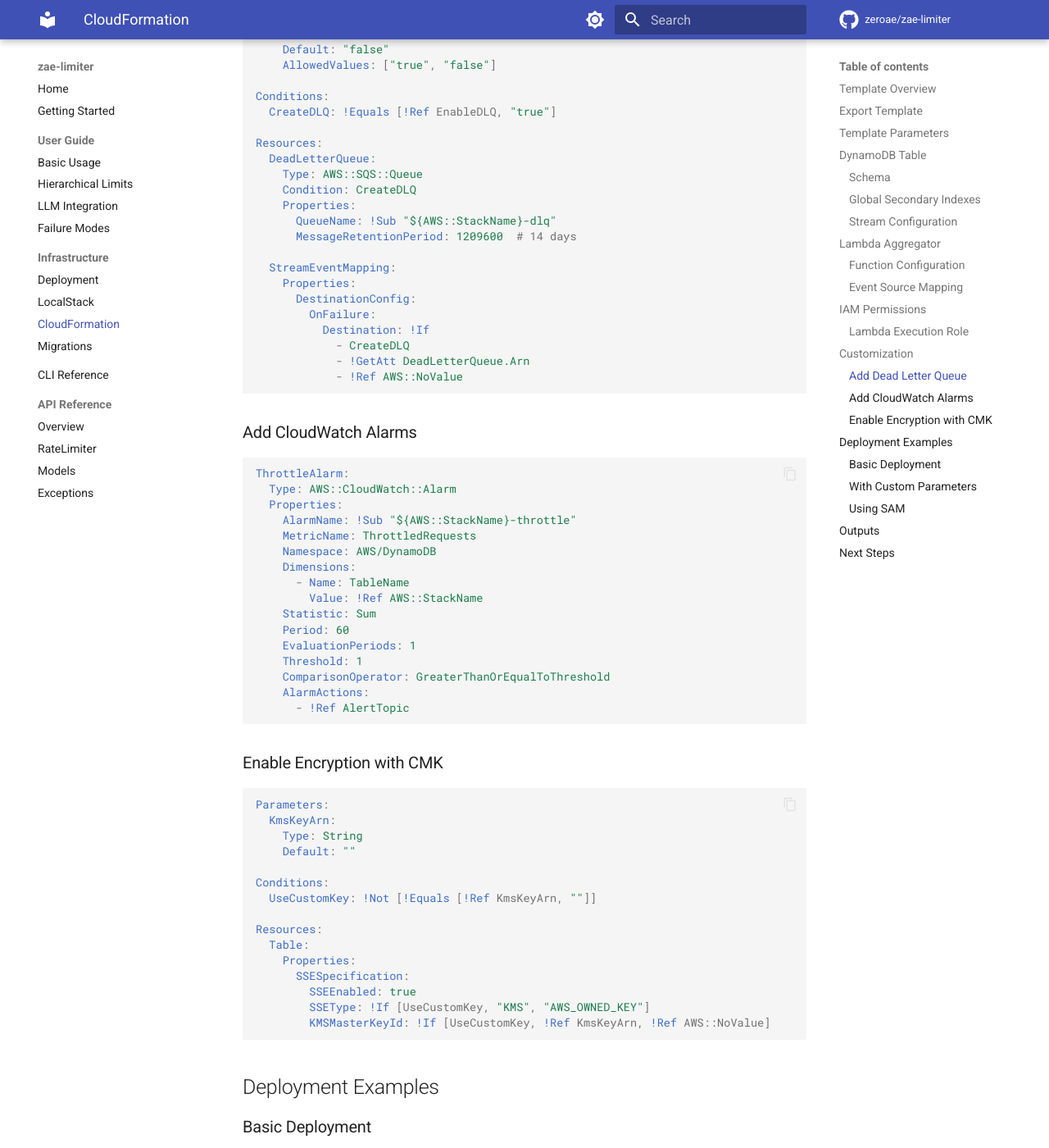
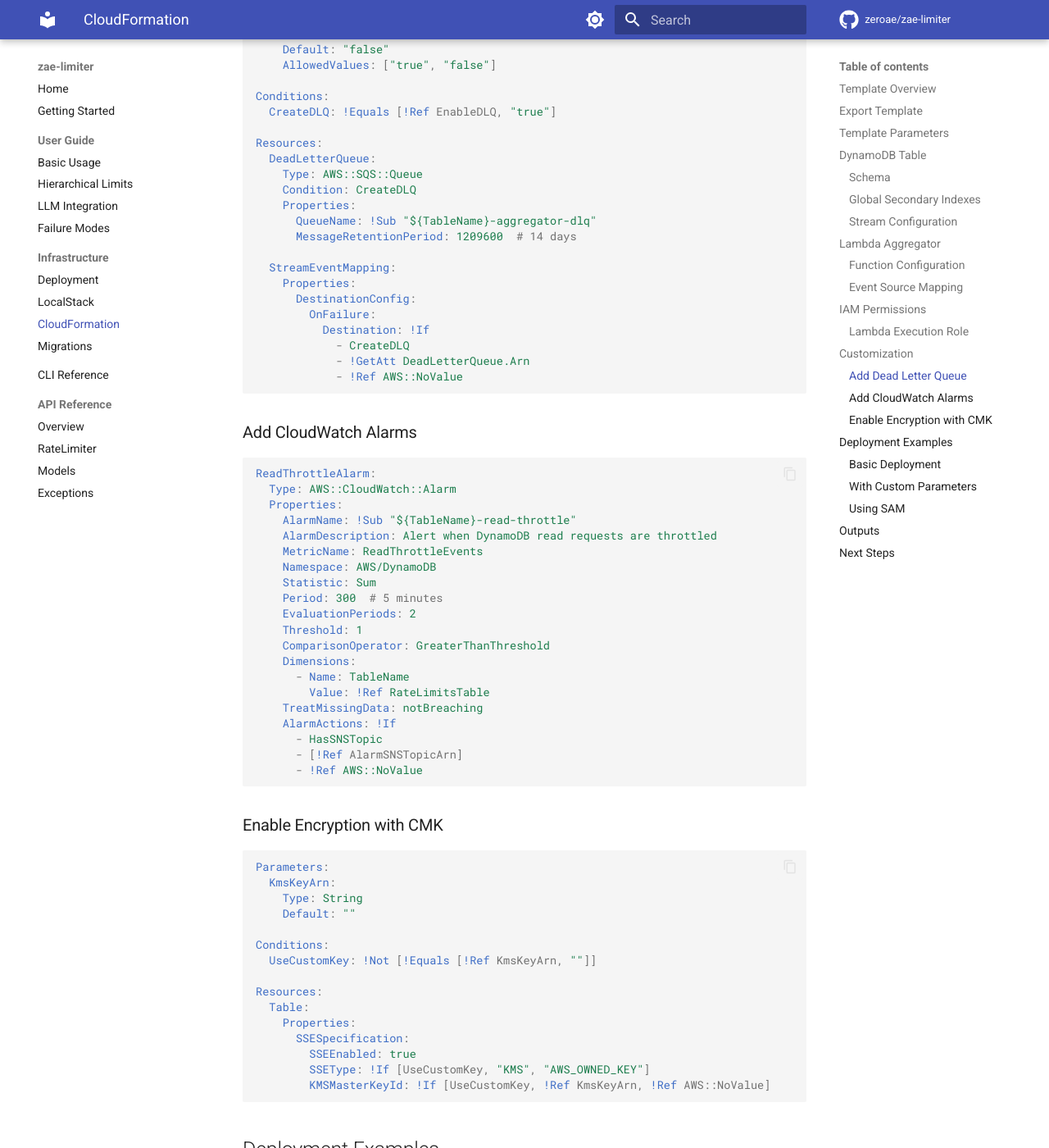
Before and after one commit to zeroae/zae-limiter, an MkDocs documentation site: the page built from docs/infra/cloudformation.md, in a window 1280 px wide and 1400 px high, scrolled down 4223 px. Shown: the whole window at 82% size. Built offline with MkDocs 1.6.1 and Material for MkDocs 9.7.7, drawn with Linux system fonts in a browser that asks for light colours; comment, search, counter and statistics services are not loaded; the version menu is left out; some of the changed text lies outside the part shown.

Commit message:
🐛 fix(docs): align cloudformation.md with actual template
- TABLE_NAME: !Ref AWS::StackName → !Ref TableName
- RETENTION_DAYS → SNAPSHOT_TTL_DAYS (matches template)
- QueueName: ${AWS::StackName}-dlq → ${TableName}-aggregator-dlq
- Update alarm example to match actual template structure

Co-Authored-By: Claude Opus 4.5 <noreply@anthropic.com>

````diff
--- a/docs/infra/cloudformation.md
+++ b/docs/infra/cloudformation.md
@@ -126,9 +126,9 @@ AggregatorFunction:
     Timeout: 60
     Environment:
       Variables:
-        TABLE_NAME: !Ref AWS::StackName
+        TABLE_NAME: !Ref TableName
         SNAPSHOT_WINDOWS: !Ref SnapshotWindows
-        RETENTION_DAYS: !Ref SnapshotRetentionDays
+        SNAPSHOT_TTL_DAYS: !Ref SnapshotRetentionDays
 ```
 
 ### Event Source Mapping
@@ -197,7 +197,7 @@ Resources:
     Type: AWS::SQS::Queue
     Condition: CreateDLQ
     Properties:
-      QueueName: !Sub "${AWS::StackName}-dlq"
+      QueueName: !Sub "${TableName}-aggregator-dlq"
       MessageRetentionPeriod: 1209600  # 14 days
 
   StreamEventMapping:
@@ -213,22 +213,26 @@ Resources:
 ### Add CloudWatch Alarms
 
 ```yaml
-ThrottleAlarm:
+ReadThrottleAlarm:
   Type: AWS::CloudWatch::Alarm
   Properties:
-    AlarmName: !Sub "${AWS::StackName}-throttle"
-    MetricName: ThrottledRequests
+    AlarmName: !Sub "${TableName}-read-throttle"
+    AlarmDescription: Alert when DynamoDB read requests are throttled
+    MetricName: ReadThrottleEvents
     Namespace: AWS/DynamoDB
+    Statistic: Sum
+    Period: 300  # 5 minutes
+    EvaluationPeriods: 2
+    Threshold: 1
+    ComparisonOperator: GreaterThanThreshold
     Dimensions:
       - Name: TableName
-        Value: !Ref AWS::StackName
-    Statistic: Sum
-    Period: 60
-    EvaluationPeriods: 1
-    Threshold: 1
-    ComparisonOperator: GreaterThanOrEqualToThreshold
-    AlarmActions:
-      - !Ref AlertTopic
+        Value: !Ref RateLimitsTable
+    TreatMissingData: notBreaching
+    AlarmActions: !If
+      - HasSNSTopic
+      - [!Ref AlarmSNSTopicArn]
+      - !Ref AWS::NoValue
 ```
 
 ### Enable Encryption with CMK
````
